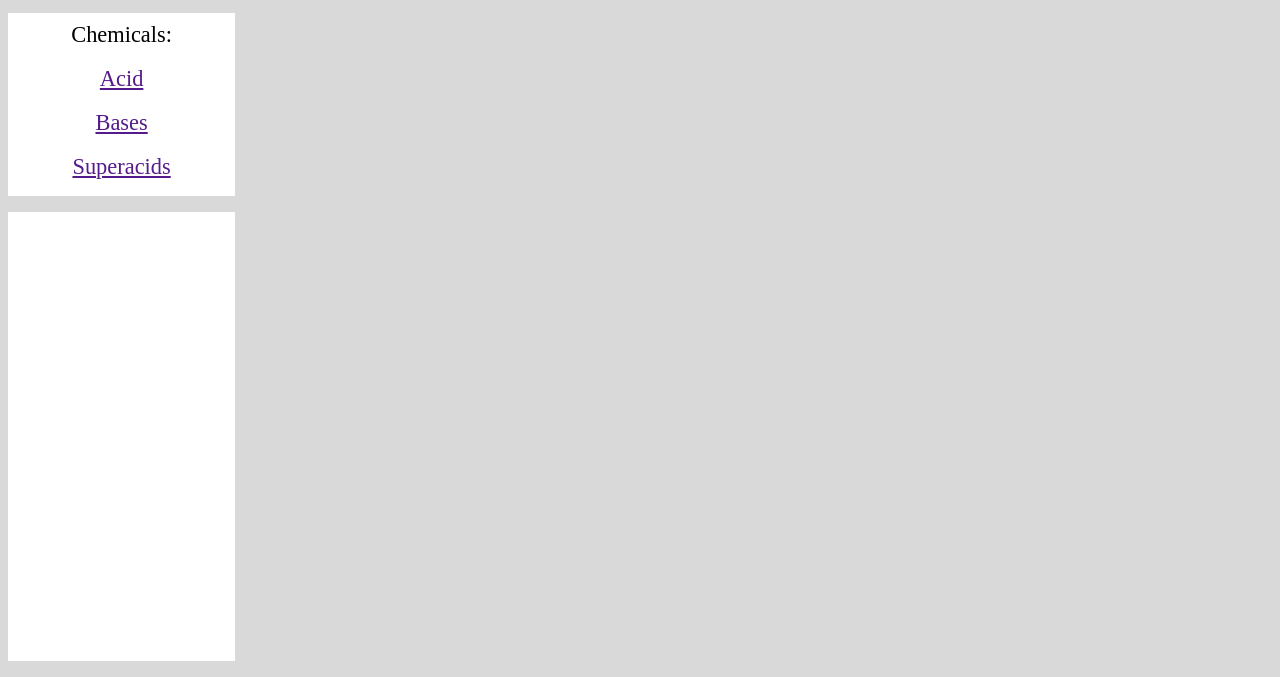
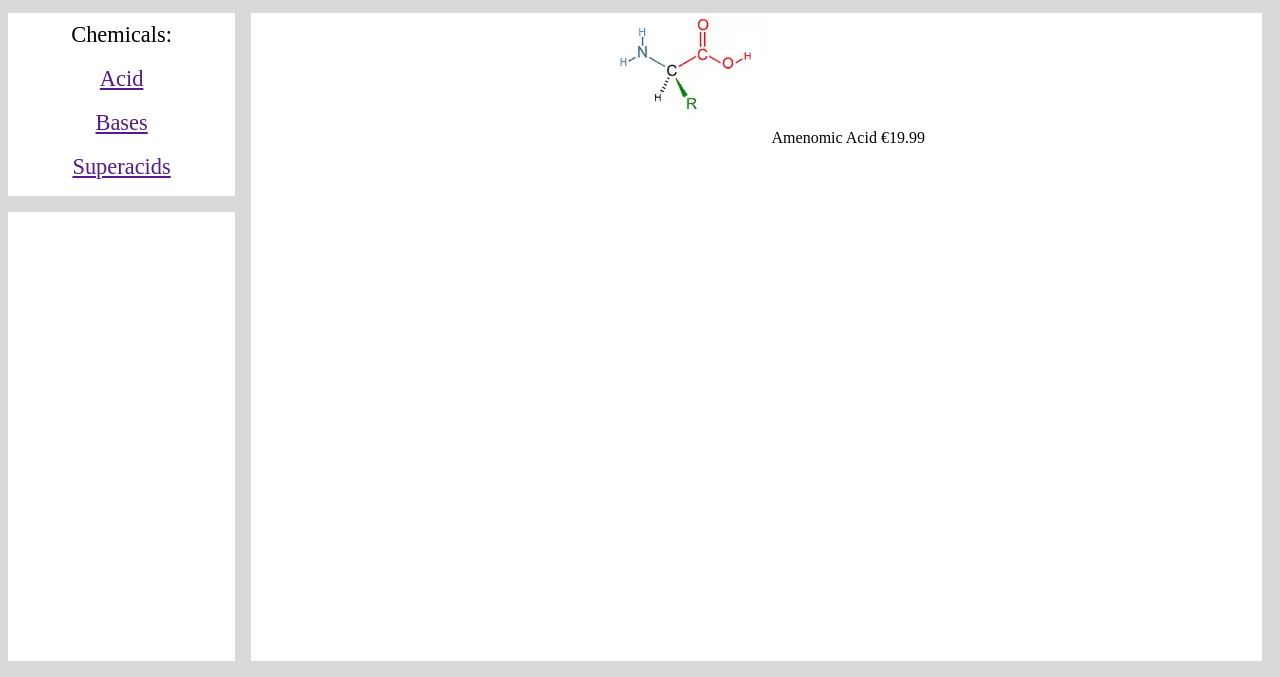
Before and after one commit to TE22A-Rotmark-Emil/Delicious-Chemicals, a plain HTML site: page index.html in a window 1280 px wide. Shown: the part 123-800 px from the top of the page. Drawn offline with Linux system fonts and the light colour scheme.

Commit message:
Added Products Page, aligned it, then added a Product

```diff
--- a/index.html
+++ b/index.html
@@ -16,6 +16,7 @@
         <a href="./privacy.html" class="Infobox" id="Privacy">Privacy</a>
         <a href="./legal.html" class="Infobox" id="Legal">Legal</a>
     </div>
+    <div class="Middle">
         <div class="Sidebar">
             <div class="ChemicalList">
                 <chemicals>Chemicals:
@@ -36,8 +37,13 @@
 
             </div>
         </div>
+    </div>
     <div class="Products">
-
+        <div class="Product">
+            <img class="Acid" src="./acid.webp" alt="Picture of a Generic Acid">
+            <ItemName>Amenomic Acid</ItemName>
+            <Price>€19.99</Price>
+        </div>
     </div>
 </body>
 </html>
--- a/style.css
+++ b/style.css
@@ -55,6 +55,7 @@
         max-height: 100%;
     }
     .Sidebar{
+        float: left;
         width: 19vw;
         height: 83vh;
         display: grid;
@@ -79,4 +80,28 @@
         min-height: 0;
         min-width: 0;
     }
+    .Products{
+        float: left;
+        margin: 1vh;
+        background-color: white;
+        height: 81vh;
+        width: 79vw;
+        min-height: 0;
+        min-width: 0;
+    }
+    .Product{
+        min-height: 0;
+        min-width: 0;
+        width: 100%;
+        height: 20%;
+        overflow: hidden;
+    }
+    .Acid{
+        height: 100%;
+        justify-self: right;
+    }
+    ItemName{
+        text-align: left;
+        vertical-align: baseline;
+    }
 }
```
Also changed, not shown: acid.webp (added). Lines whose indentation alone changed are shown as unchanged.
